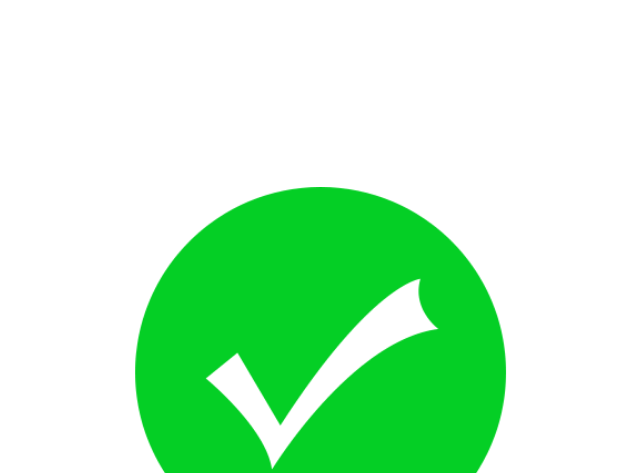
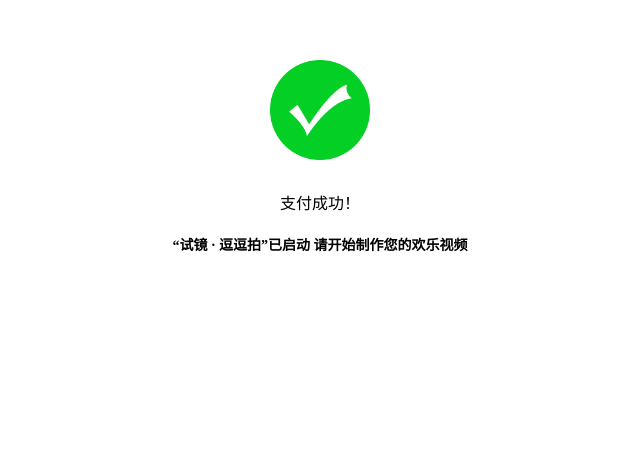
Before and after one commit to litdev/HtmlStatic, a plain HTML site: page SJWXOpen/pay_status.html in a window 1280 px wide. Shown: the part 327-800 px from the top of the page, without its empty margins (320-960 px from the left). Drawn offline with Linux system fonts and the light colour scheme.

Commit message:
修改支付成功后的提示

```diff
--- a/SJWXOpen/pay_status.html
+++ b/SJWXOpen/pay_status.html
@@ -30,14 +30,40 @@
             border-radius: 4px;
             outline: none;
         }
+
+        .payok{
+            display: flex;
+            flex-direction:column;
+            flex-wrap:nowrap;
+            justify-content:center;
+            align-items:center;
+            align-content:center;
+        }
+        .payok img{
+            margin-top: 30%;
+            width: 100px;
+        }
+        .span-ok{
+            font-size: 16px;
+            margin-top: 30px;
+        }
+        .span-msg{
+            margin-top: 20px;
+            font-size: 14px;
+            font-weight: bold;
+        }
     </style>
 </head>
 
 <body>
-    <div class="pay-status">
-        <img src="img/icon-PaymentSuccess.png" alt="" style="margin-top: 40%;">
-        <!-- <img src="img/icon-PayFailure.png" alt="" style="margin-top: 20%;">
-        <button>返回重试</button> -->
+    <!-- <div class="pay-status payfail">
+        <img src="img/icon-PayFailure.png" alt="" style="margin-top: 20%;">
+        <button>返回重试</button>
+    </div> -->
+    <div class="pay-status payok">
+        <img src="img/icon-success.png">
+        <span class="span-ok">支付成功！</span>
+        <span class="span-msg">“试镜 · 逗逗拍”已启动 请开始制作您的欢乐视频</span>
     </div>
 </body>
 
```
Also changed, not shown: SJWXOpen/img/icon-success.png (added).
